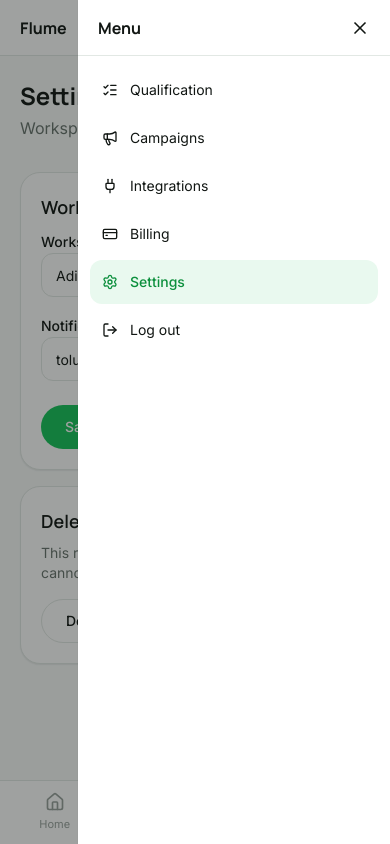
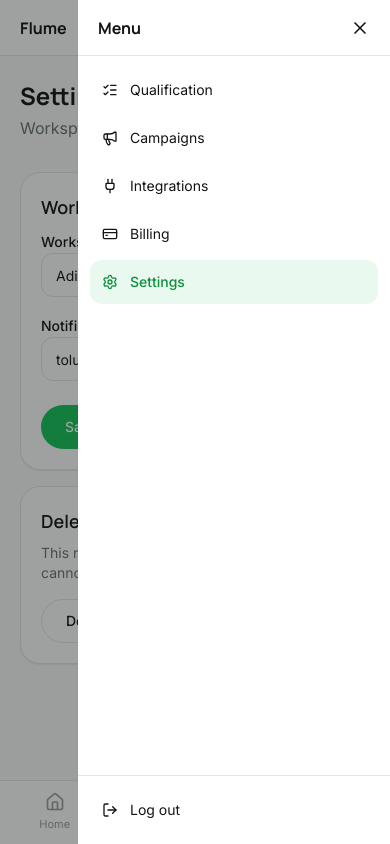
Before and after one commit to Tochi8/flume, a Next.js app: page /settings in a window 390 px wide. Both pictures are taken after a click on the button "Open menu". Built offline with nearby package versions, Linux system fonts and the light colour scheme.

Commit message:
Settings: delete account under Save. Log out stays in menus only.

```diff
--- a/src/components/layout/mobile-nav.tsx
+++ b/src/components/layout/mobile-nav.tsx
@@ -2,7 +2,7 @@
 
 import Link from "next/link";
 import { usePathname } from "next/navigation";
-import { Home, Users, Inbox, BarChart3, Menu, X } from "lucide-react";
+import { Home, Users, Inbox, BarChart3, Menu, X, LogOut } from "lucide-react";
 import { moreMenuItems } from "./nav-config";
 import { cn } from "@/lib/utils";
 
@@ -73,6 +73,8 @@ export function MobileMenu({
   const pathname = usePathname();
   if (!open) return null;
 
+  const pageItems = moreMenuItems.filter((item) => item.label !== "Log out");
+
   return (
     <div className="md:hidden fixed inset-0 z-50">
       <button type="button" className="absolute inset-0 bg-ink/40" aria-label="Close menu" onClick={onClose} />
@@ -83,8 +85,8 @@ export function MobileMenu({
             <X className="h-5 w-5 text-ink" />
           </button>
         </div>
-        <nav className="p-3 space-y-1">
-          {moreMenuItems.map((item) => {
+        <nav className="p-3 space-y-1 flex-1">
+          {pageItems.map((item) => {
             const Icon = item.icon;
             const active = pathname === item.href;
             return (
@@ -103,6 +105,16 @@ export function MobileMenu({
             );
           })}
         </nav>
+        <div className="p-3 border-t border-border">
+          <Link
+            href="/"
+            onClick={onClose}
+            className="flex items-center gap-3 px-3 py-3 rounded-md text-sm text-ink hover:bg-muted"
+          >
+            <LogOut className="h-4 w-4" />
+            Log out
+          </Link>
+        </div>
       </div>
     </div>
   );
```
Also changed, not shown: src/app/(dashboard)/settings/page.tsx (+7 -1 lines).
